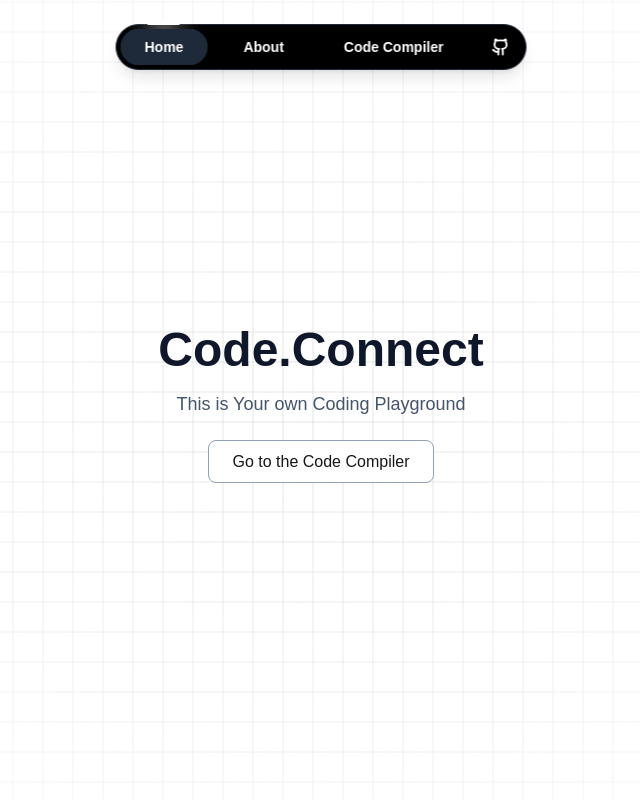
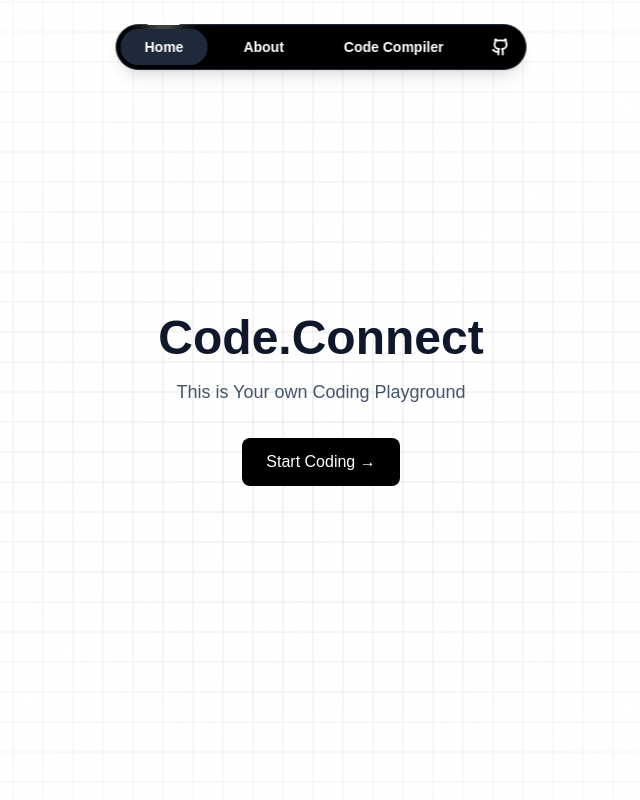
Before and after one commit to neutron420/compiler, a Next.js app in the folder web/: page / in a window 1280 px wide. Shown: the top 800 px of the page, without its empty margins (319-959 px from the left). Built offline with nearby package versions, Linux system fonts and the light colour scheme.

Commit message:
final commit fe

```diff
--- a/web/app/page.tsx
+++ b/web/app/page.tsx
@@ -1,4 +1,5 @@
-"use client"
+"use client";
+
 import { Squares } from "@/components/squares-background";
 import { Home, User, Briefcase } from "lucide-react";
 import { NavBar } from "@/components/tubelight-navbar";
@@ -7,8 +8,7 @@ import { TreeView } from "@/components/tree-view";
 import { motion } from "framer-motion";
 import React, { useState, useEffect } from "react";
 import { Footer7 } from "@/components/footer-7";
-import { StarBorder } from "@/components/star-border";
-
+import Link from "next/link"; // ✅ import Link
 
 export function NavBarDemo() {
   const navItems = [
@@ -18,14 +18,6 @@ export function NavBarDemo() {
   ];
 
   return <NavBar items={navItems} />;
-}
-
-export function StarBorderDemo() {
-  return (
-    <div className="space-y-8">
-      <StarBorder href="/compiler">Go to the Code Compiler</StarBorder>
-    </div>
-  );
 }
 
 const DemoOne = () => {
@@ -236,8 +228,14 @@ export default function HomePage() {
             This is Your own Coding Playground
           </p>
 
+          {/* ✅ Normal button that navigates to /compiler */}
           <div className="mt-8">
-            <StarBorderDemo />
+            <Link href="/compiler">
+              <button className="px-6 py-3 rounded-lg bg-black text-white hover:bg-blue-700 transition">
+              Start Coding →
+
+              </button>
+            </Link>
           </div>
         </div>
       </div>
```
